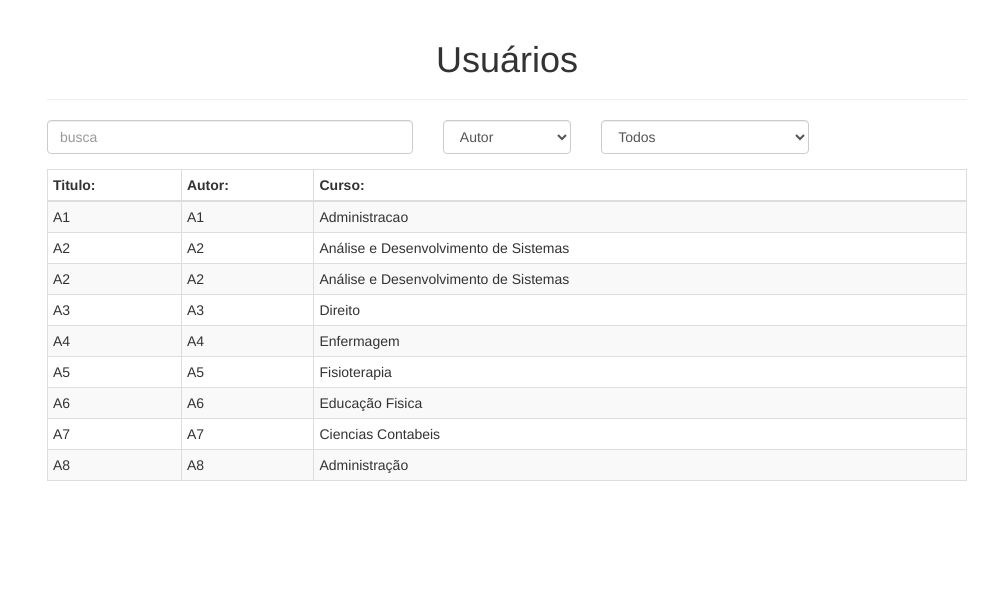
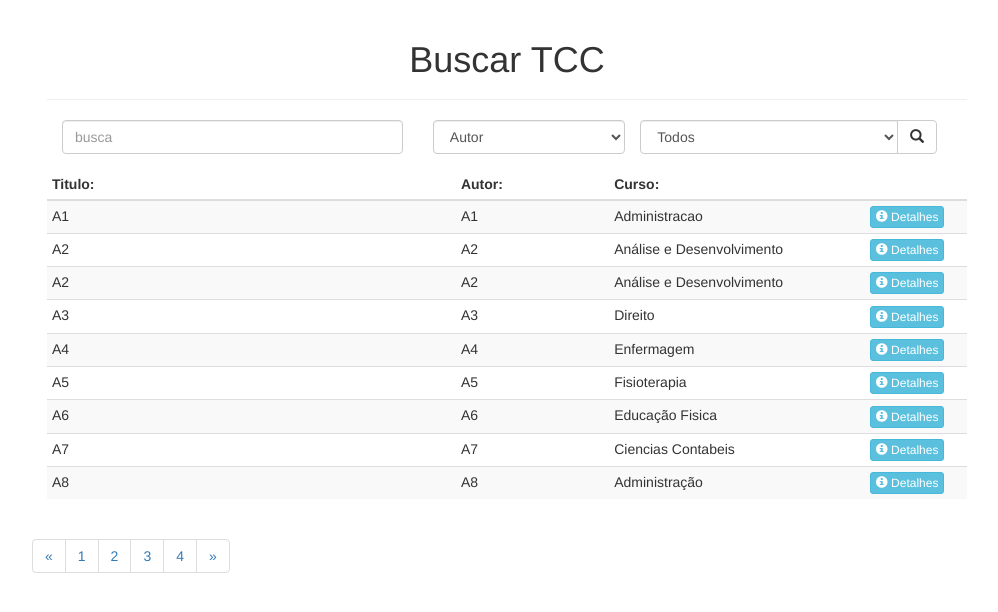
Before and after one commit to DreshGraphics/-SearchFilterFVS, a PHP site: page / in a window 1280 px wide. Shown: the top 612 px of the page, without its empty margins (133-1131 px from the left). Run offline with PHP 8.4, Linux system fonts and the light colour scheme; data comes from the database, SQL or seed files in the repository.

```diff
--- a/css/estilo.css
+++ b/css/estilo.css
@@ -7,7 +7,7 @@ html, body{
 }
 
 .container{
-
+	overflow: hidden;
 }
 
 .page-header {
@@ -17,9 +17,3 @@ html, body{
 a:hover{
 	text-decoration: none !important;
 }
-
-@media screen and(min-width: 991px){
-	table{
-		overflow: auto;
-	}
-}
--- a/index.php
+++ b/index.php
@@ -4,7 +4,7 @@
 	<meta charset="utf-8">
     <meta http-equiv="X-UA-Compatible" content="IE=edge">
     <meta name="viewport" content="width=device-width, initial-scale=1">
-    <title>Busca</title>
+    <title>Buscar TCC</title>
     <link href="bootstrap/css/bootstrap.min.css" rel="stylesheet">
     <link href="css/estilo.css" rel="stylesheet">
 </head>
@@ -13,17 +13,17 @@
 	<div class="container">
     <div class="col-sm-10 col-sm-offset-1">
     <div class="page-header">
-        <h1>Usuários</h1>
+        <h1>Buscar TCC</h1>
     </div>
 
     <div class="table-responsive">
 
-      <div class="row">
+      <div class="row col-sm-12">
         <div class="form-group col-sm-5">
           <input type="text" name="search" placeholder="busca" class="form-control">
         </div>
 
-        <div class="form-group col-sm-2">
+        <div class="form-group col-sm-3">
           <select class="form-control">
             <option value="Autor">Autor</option>
             <option value="Titulo">Titulo</option>
@@ -32,7 +32,7 @@
           </select>
         </div>
 
-        <div class="form-group col-sm-3">
+        <div class="input-group col-sm-4">
           <select class="form-control">
             <option value="default">Todos</option>
             <option value="Administração">Administração</option>
@@ -45,14 +45,20 @@
             <option value="Psicologia">Psicologia</option>
             <option value="Serviço Social">Serviço Social</option>
           </select>
+          <span class="input-group-btn">
+              <button class="btn btn-default" type="submit">
+                <span class="glyphicon glyphicon-search"></span>
+              </button>
+          </span>
         </div>
       </div>
 
-    <table class="table table-striped table-bordered table-hover table-condensed">
+    <table class="table table-striped table-hover table-condensed">
       <thead>
-        <th>Titulo:</th>
-        <th>Autor:</th>
-        <th>Curso:</th>
+        <th width="40%">Titulo:</th>
+        <th width="15%">Autor:</th>
+        <th width="25%">Curso:</th>
+        <th width="10%"></th>
       </thead>
       <tbody>
         <?php
@@ -66,9 +72,15 @@
          ?>
 
          <tr>
-           <td><?php echo $artigo['Titulo'] ?></td>
-           <td><?php echo $artigo['Autor'] ?></td>
-           <td><?php echo $artigo['Curso'] ?></td>
+           <td width="40%"><?php echo strlen($artigo['Titulo']) >100 ? substr($artigo['Titulo'], 0, 100) : $artigo['Titulo'] ?></td>
+           <td width="15%"><?php echo $artigo['Autor'] ?></td>
+           <td width="25%"><?php echo strlen($artigo['Curso']) >26 ? substr($artigo['Curso'], 0, 26) : $artigo['Curso'] ?></td>
+           <td width="10%">
+             <button type="button" class="btn btn-info btn-xs">
+             <span class="glyphicon glyphicon-info-sign"></span>
+             Detalhes
+             </button>
+           </td>
          </tr>
 
        <?php endforeach; ?>
@@ -76,6 +88,29 @@
   </table>
   </div>
 
+  <div class="row">
+    <nav aria-label="Navegação de página exemplo">
+      <ul class="pagination justify-content-center">
+        <li class="page-item">
+          <a class="page-link" href="#" aria-label="Anterior">
+            <span aria-hidden="true">&laquo;</span>
+            <span class="sr-only">Anterior</span>
+          </a>
+        </li>
+        <li class="page-item"><a class="page-link" href="#">1</a></li>
+        <li class="page-item"><a class="page-link" href="#">2</a></li>
+        <li class="page-item"><a class="page-link" href="#">3</a></li>
+        <li class="page-item"><a class="page-link" href="#">4</a></li>
+        <li class="page-item">
+          <a class="page-link" href="#" aria-label="Próximo">
+            <span aria-hidden="true">&raquo;</span>
+            <span class="sr-only">Próximo</span>
+          </a>
+        </li>
+      </ul>
+    </nav>
+  </div>
+
   </div>
   </div>
 
```
